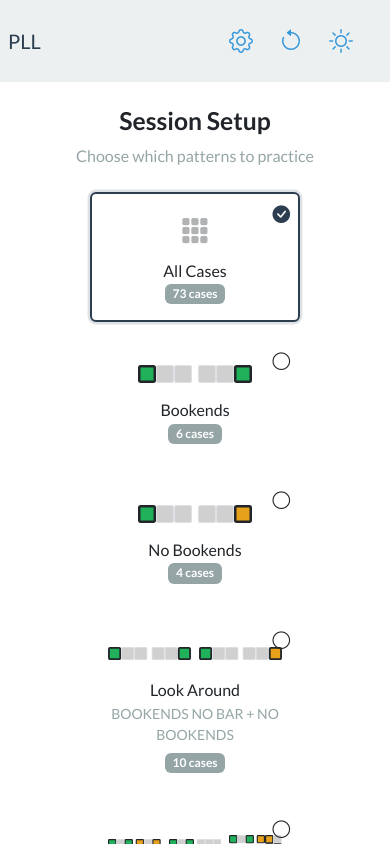
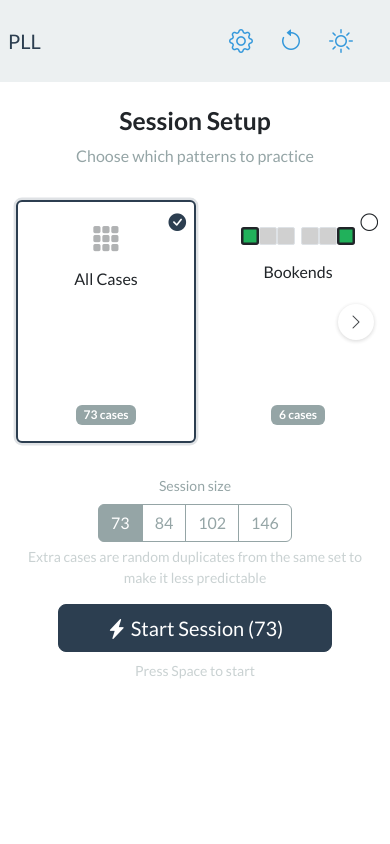
Before and after one commit to Roman-/pll_recognition_trainer, a Vue app: page /#/setup in a window 390 px wide. Built offline with nearby package versions, Linux system fonts and the light colour scheme.

Commit message:
Add scrollable presets in SessionSetupView with responsive arrows and custom styles

```diff
--- a/src/views/SessionSetupView.vue
+++ b/src/views/SessionSetupView.vue
@@ -1,5 +1,5 @@
 <script setup>
-import { ref, computed } from 'vue'
+import { ref, computed, onMounted, onUnmounted } from 'vue'
 import { useRouter, useRoute } from 'vue-router'
 import { useSessionStore } from '@/stores/SessionStore'
 import { allPllKeys } from '@/scripts/pll_cases'
@@ -75,6 +75,32 @@ useKeydown((e) => {
     startSession()
   }
 })
+
+const scrollRef = ref(null)
+const canScrollLeft = ref(false)
+const canScrollRight = ref(false)
+
+function updateScrollState() {
+  const el = scrollRef.value
+  if (!el) return
+  canScrollLeft.value = el.scrollLeft > 0
+  canScrollRight.value = el.scrollLeft + el.clientWidth < el.scrollWidth - 1
+}
+
+function scrollBy(dir) {
+  scrollRef.value?.scrollBy({ left: dir * 200, behavior: 'smooth' })
+}
+
+onMounted(() => {
+  updateScrollState()
+  scrollRef.value?.addEventListener('scroll', updateScrollState, { passive: true })
+  window.addEventListener('resize', updateScrollState)
+})
+
+onUnmounted(() => {
+  scrollRef.value?.removeEventListener('scroll', updateScrollState)
+  window.removeEventListener('resize', updateScrollState)
+})
 </script>
 
 <template>
@@ -84,6 +110,14 @@ useKeydown((e) => {
       <p class="text-secondary mb-0">Choose which patterns to practice</p>
     </div>
 
+    <div class="preset-scroll-wrapper">
+      <button v-show="canScrollLeft" class="scroll-arrow scroll-arrow-left" @click="scrollBy(-1)">
+        <i class="bi-chevron-left"></i>
+      </button>
+      <button v-show="canScrollRight" class="scroll-arrow scroll-arrow-right" @click="scrollBy(1)">
+        <i class="bi-chevron-right"></i>
+      </button>
+    <div class="preset-scroll" ref="scrollRef">
     <div class="preset-grid">
       <!-- Custom card (from guide "Practice" button) -->
       <div v-if="customGroupIds"
@@ -138,6 +172,8 @@ useKeydown((e) => {
         </div>
       </div>
     </div>
+    </div>
+    </div>
 
     <div class="text-center mt-4">
       <div class="text-secondary small mb-2">Session size</div>
@@ -162,15 +198,61 @@ useKeydown((e) => {
 </template>
 
 <style scoped>
+.preset-scroll-wrapper {
+  position: relative;
+}
+
+.scroll-arrow {
+  position: absolute;
+  top: 50%;
+  transform: translateY(-50%);
+  z-index: 2;
+  border: none;
+  background: var(--bs-body-bg, #fff);
+  color: var(--bs-body-color);
+  box-shadow: 0 1px 4px rgba(0, 0, 0, 0.2);
+  border-radius: 50%;
+  width: 36px;
+  height: 36px;
+  display: flex;
+  align-items: center;
+  justify-content: center;
+  cursor: pointer;
+  opacity: 0.85;
+  transition: opacity 0.15s;
+}
+
+.scroll-arrow:hover {
+  opacity: 1;
+}
+
+.scroll-arrow-left {
+  left: 4px;
+}
+
+.scroll-arrow-right {
+  right: 4px;
+}
+
+.preset-scroll {
+  overflow-x: auto;
+  -webkit-overflow-scrolling: touch;
+  scrollbar-width: none;
+}
+
+.preset-scroll::-webkit-scrollbar {
+  display: none;
+}
+
 .preset-grid {
-  display: flex;
-  flex-wrap: wrap;
-  justify-content: center;
-  gap: 1rem;
+  display: inline-flex;
+  gap: 0.75rem;
+  padding: 0.5rem 0.25rem;
 }
 
 .preset-card {
-  width: 210px;
+  width: 180px;
+  flex-shrink: 0;
   cursor: pointer;
   transition: border-color 0.2s, box-shadow 0.2s;
   position: relative;
```
